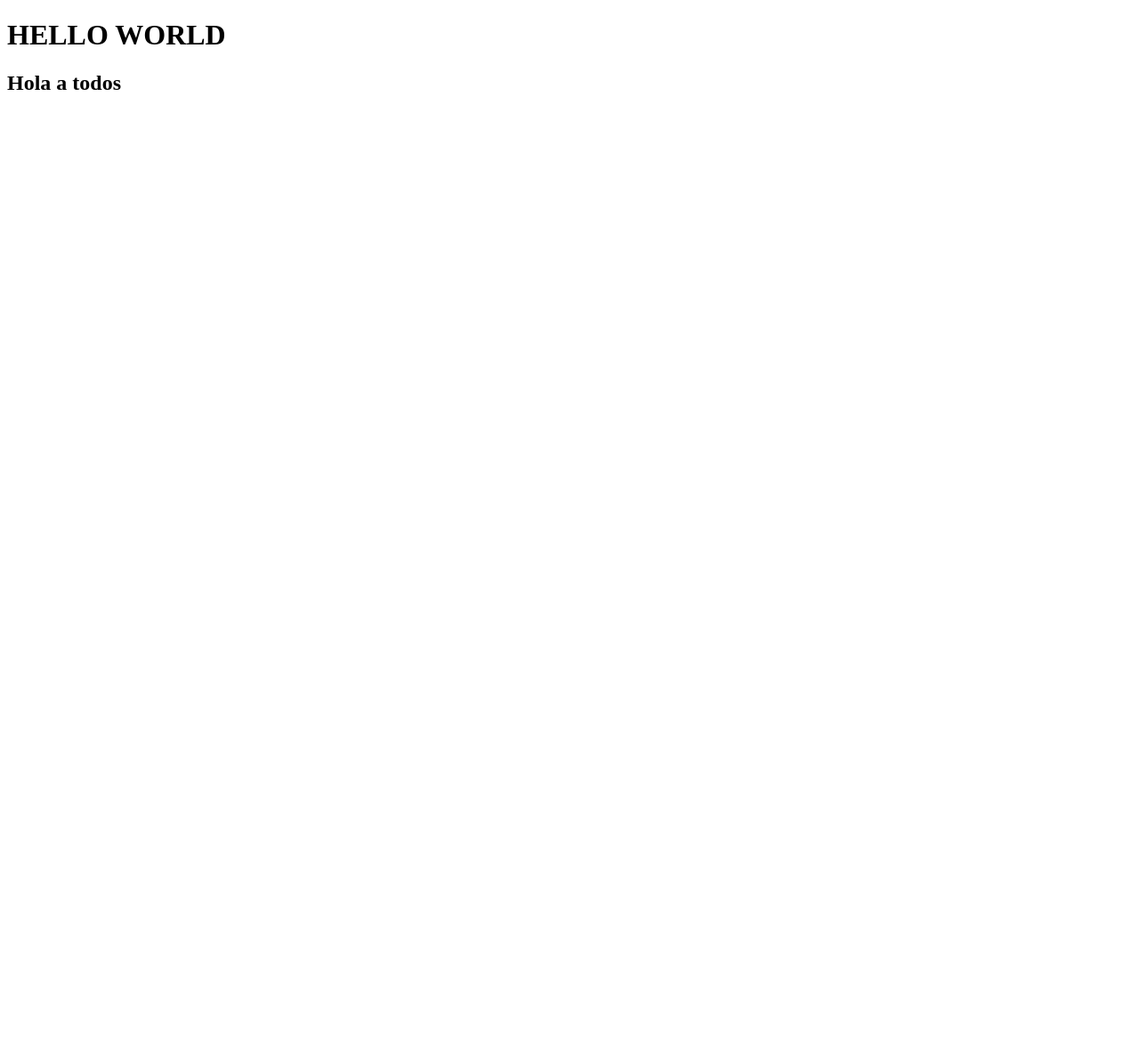
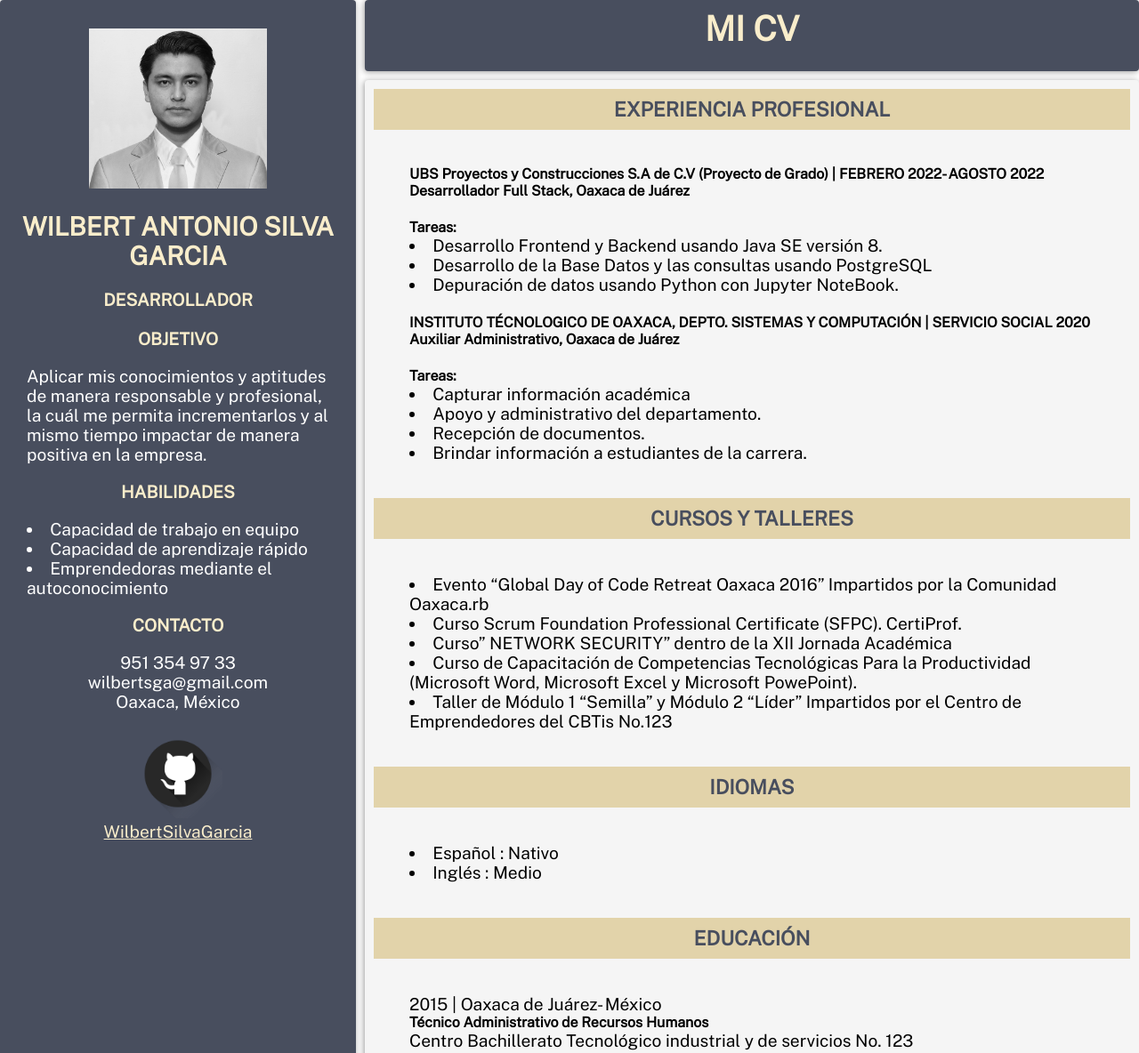
Before and after one commit to WilbertSilvaGarcia/PrimerCV, a plain HTML site: page index.html in a window 1280 px wide. Shown: the top 1184 px of the page at 89% size. Before the commit the page ends 800 px from the top, so only its background shows below. Drawn offline with nearby package versions, Linux system fonts and the light colour scheme.

Commit message:
CV-version1

```diff
--- a/index.html
+++ b/index.html
@@ -5,9 +5,101 @@
     <meta http-equiv="X-UA-Compatible" content="IE=edge">
     <meta name="viewport" content="width=device-width, initial-scale=1.0">
     <title>Curriculum Vitae</title>
+    <link rel="stylesheet" href="styles.css">
 </head>
-<body>
-    <h1>HELLO WORLD</h1>
-    <h2>Hola a todos</h2>
+<body class="grid-container">
+    <header class="header">
+        <h1> MI CV</h1>
+    </header>
+    <aside class="sidebar">
+        <br>
+        <div class="image-profile">
+        <img src="fotoCV.jpg" width="200" height="180">
+       </div>
+
+        <div class="membrete">
+            <br>
+            <H2> WILBERT ANTONIO SILVA GARCIA</H2>
+            <br>
+            <H4> DESARROLLADOR </H4>
+            <br>
+        </div>
+        <H4> OBJETIVO </H4>
+        <div class="objetivo">
+            <p>Aplicar mis conocimientos y
+                aptitudes de manera responsable
+                y profesional, la cuál me permita
+                incrementarlos y al mismo tiempo
+                impactar de manera positiva en la
+                empresa.</p>
+        </div>
+        <h4> HABILIDADES </H4>
+        <div class="habilidades">
+            <li>Capacidad de trabajo en equipo</li>
+            <li>Capacidad de aprendizaje rápido</li>
+            <li>Emprendedoras mediante el autoconocimiento</li>
+        </div>
+        <H4> CONTACTO </H4>
+        <div class="contacto">
+            <p>951 354 97 33</p>
+            <p>wilbertsga@gmail.com</p>
+            <p>Oaxaca, México</p>
+        </div>
+        <div class="name">
+            <img src="logo.png" width="100" height="100">
+        </div>
+        <a target="_blank" class="logo-btn" href="https://github.com/WilbertSilvaGarcia">WilbertSilvaGarcia</a>
+    </aside>
+    <article class="main">
+        <H3> EXPERIENCIA PROFESIONAL </H3>
+        <div class="ubs">
+            <h5>UBS Proyectos y Construcciones S.A de C.V (Proyecto de Grado) | FEBRERO 2022- AGOSTO 2022 </h5>
+            <h5>Desarrollador Full Stack, Oaxaca de Juárez</h5>
+            <br>
+            <h5>Tareas:</h5>
+                <li>Desarrollo Frontend y Backend usando Java SE versión 8.</li>
+                <li>Desarrollo de la Base Datos y las consultas usando PostgreSQL</li>
+                <li>Depuración de datos usando Python con Jupyter NoteBook.</li>
+            <br>
+            <h5>INSTITUTO TÉCNOLOGICO DE OAXACA, DEPTO. SISTEMAS Y COMPUTACIÓN | SERVICIO SOCIAL 2020</h5>
+            <h5>Auxiliar Administrativo, Oaxaca de Juárez </h5>
+            <br>
+            <h5>Tareas:</h5>
+                <li>Capturar información académica</li>
+                <li>Apoyo y administrativo del departamento.</li>
+                <li>Recepción de documentos.</li>
+                <li>Brindar información a estudiantes de la carrera.</li>
+        </div>
+
+        <H3> CURSOS Y TALLERES </H3>
+        <div class="cursos">
+            <li>Evento “Global Day of Code Retreat Oaxaca 2016” Impartidos
+                por la Comunidad Oaxaca.rb</li>
+            <li>Curso Scrum Foundation Professional Certificate (SFPC).
+                CertiProf.</li>
+            <li>Curso” NETWORK SECURITY” dentro de la XII Jornada
+                Académica</li>
+            <li>Curso de Capacitación de Competencias Tecnológicas Para la
+                Productividad (Microsoft Word, Microsoft Excel y Microsoft
+                PowePoint).</li>
+            <li>Taller de Módulo 1 “Semilla” y Módulo 2 “Líder” Impartidos por
+                el Centro de Emprendedores del CBTis No.123</li>
+        </div>
+        <H3> IDIOMAS </H3>
+        <div class="idiomas">
+             <li>Español : Nativo </li>
+             <li> Inglés : Medio </li>
+        </div>
+        <H3> EDUCACIÓN </H3>
+        <div class="educacion">
+            <p>2015 | Oaxaca de Juárez- México</p>
+            <h5>Técnico Administrativo de Recursos Humanos</h5>
+            <p>Centro Bachillerato Tecnológico industrial y de servicios No. 123</p>
+            <br>
+            <p>2022 | Oaxaca de Juárez - México</p>
+            <h5>Egresado de la Carrera de Ing. Sistemas Computacionales</h5>
+            <p>Instituto Tecnológico de Oaxaca</p>
+        </div>
+    </article>
 </body>
 </html>
--- a/styles.css
+++ b/styles.css
@@ -0,0 +1,138 @@
+/*Importamos una fuente*/
+@import url("https://fonts.googleapis.com/css2?family=Public+Sans&display=swap");
+
+/*Aplicamos un selector universal para seleccionar todos
+los elementos del documento*/
+* {
+    /*Calcula el ancho y alto de un elemento*/
+    /*boder-box mantien el tamanio y se usa para que box model no se rompa*/
+    box-sizing: border-box;
+    margin: 0;
+    padding: 0;
+  }
+  .image-profile{
+    text-align: center;
+  }
+  .objetivo{
+    text-align: left;
+    padding: 20px;
+    color: white;
+  }
+  .habilidades{
+    text-align: left;
+    padding: 20px;
+    color: white;
+  }
+  .contacto{
+    text-align: center;
+    padding: 20px;
+    color: white;
+  }
+  .logo-btn{
+    text-align: center;
+    color:rgba(249, 237, 203) ;
+
+  }
+  .name{
+    text-align: center;
+  }
+ .ubs {
+  text-align: left;
+  margin: 20px;
+  padding: 20px;
+ }
+ .cursos{
+  text-align: left;
+  margin: 20px;
+  padding: 20px;
+
+ }
+.idiomas{
+  text-align: left;
+  margin: 20px;
+  padding: 20px;
+}
+.educacion{
+  text-align: left;
+  margin: 20px;
+  padding: 20px;
+}
+
+  html {
+    height: 100%;
+  }
+  h1{
+    color: rgba(249, 237, 203);
+  }
+  h2{
+    color: rgba(249, 237, 203);
+  }
+  h3{
+    color: rgba(72, 78, 94);
+    background-color:rgb(226, 211, 170) ;
+    padding: 10px;
+  }
+  h4 {
+    color: rgba(249, 237, 203);
+  }
+  body {
+    font-family: "Public Sans", sans-serif;
+    font-size: 1.2rem;
+    min-height: 100%;
+  }
+  .grid-container > * {
+    /*Aniade efectos de sombras alrededor del marco de un elemento*/
+    box-shadow: -1px 1px 7px 0px rgba(0, 0, 0, 0.397);
+    border-radius: 4px;
+    padding: 10px;
+    text-align: center;
+  }
+  .grid-container {
+    display: grid;
+    gap: 10px;
+    grid-template-areas:
+        "header"
+        "sidebar"
+        "main"
+  }
+  .header {
+    grid-area: header;
+    background-color: rgba(72, 78, 94);
+  }
+
+  .sidebar {
+    grid-area: sidebar;
+    background-color: rgba(72, 78, 94);
+  }
+
+  .main {
+    grid-area: main;
+    background-color: #f5f5f5;
+  }
+
+  /*Para que nuestro disenio de nuestro pagina se adapte de
+  diferente manera en otro dispositivo*/
+  @media (min-width: 600px) {
+    .grid-container{
+
+        /*grid-template-columns: 400px auto;
+        grid-template-rows: 80px 50px auto 50px;
+        grid-template-areas:
+        "header header"
+        "navbar navbar"
+        "sidebar main"
+        "footer footer";*/
+        grid-template:
+        "header header" 80px
+        "sidebar main" auto /
+         400px   auto;
+    }
+}
+    @media (min-width: 900px){
+        .grid-container{
+            grid-template:
+            "sidebar header" 80px
+            "sidebar main" auto/
+             400px   auto ;
+        }
+  }
```
Also changed, not shown: fotoCV.jpg (added), logo.png (added).
